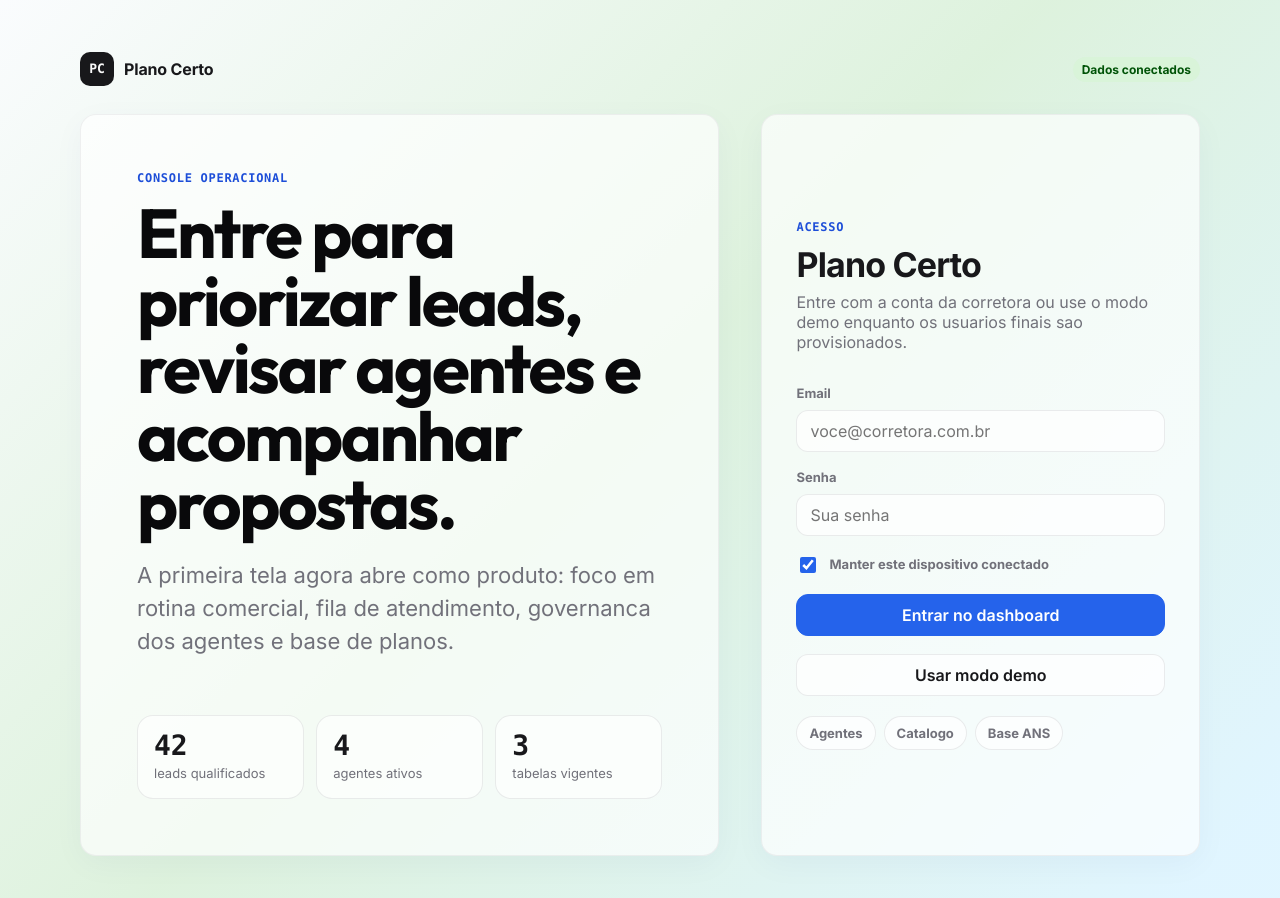
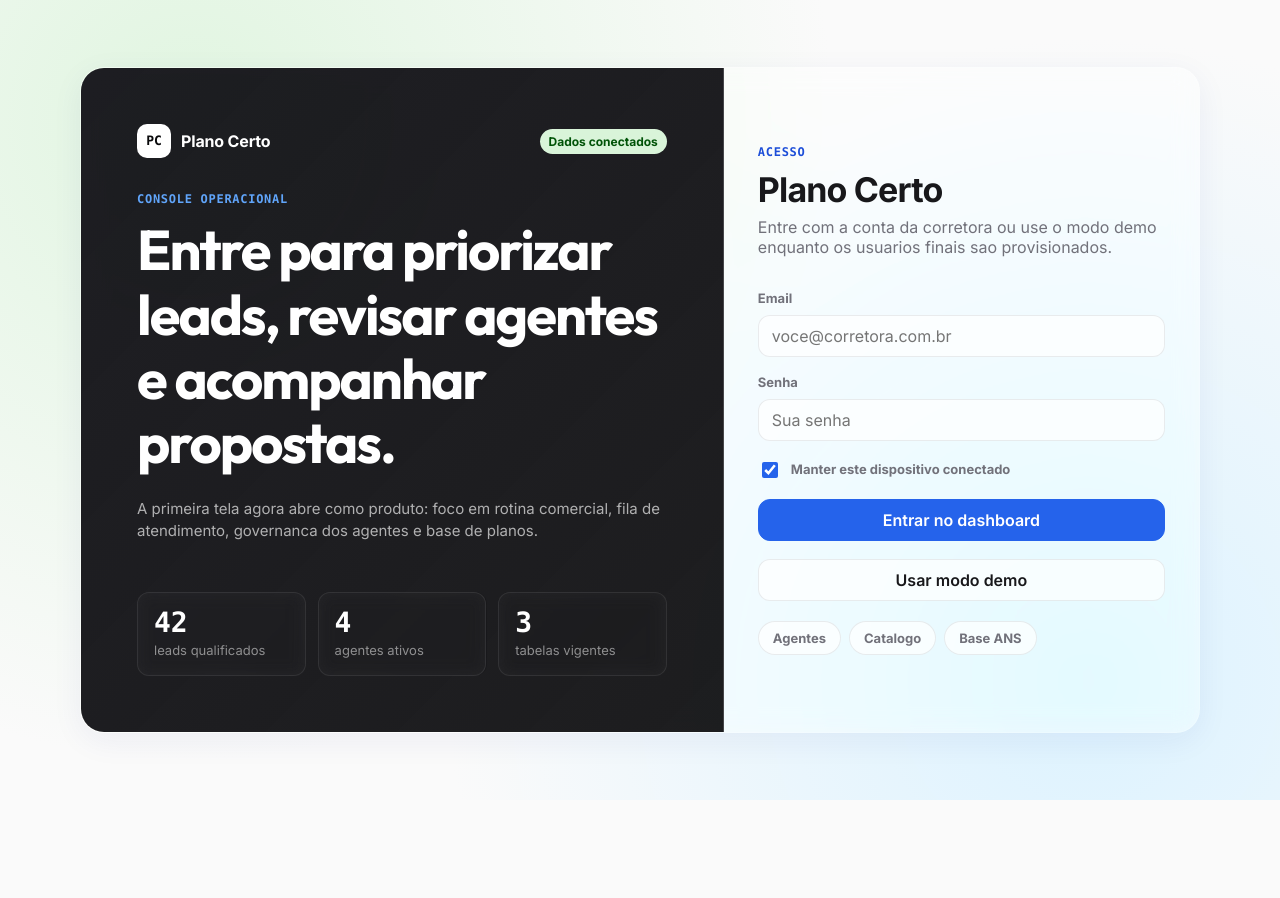
Before and after one commit to sartidigital-lab/Plano-Certo, a React (Vite) app: page / in a window 1280 px wide. After the commit the page ends 800 px from the top, so only its background shows below. Built offline with nearby package versions, Linux system fonts and the light colour scheme; no server answers.

Commit message:
style: redesign login page layout and clean up design system specification

```diff
--- a/css_plano-certo.css
+++ b/css_plano-certo.css
@@ -25,6 +25,9 @@
   --gradient-start: oklch(98% 0.005 250);
   --card-nested-bg: oklch(99% 0.003 250);
   --table-head-bg: oklch(98% 0.006 250);
+  --login-bg: radial-gradient(circle at 15% 15%, oklch(95% 0.035 145) 0%, transparent 50%),
+              radial-gradient(circle at 85% 85%, oklch(95% 0.03 235) 0%, transparent 50%),
+              var(--bg);
   color-scheme: light dark;
 }
 
@@ -50,6 +53,9 @@
     --gradient-start: oklch(14% 0.01 250);
     --card-nested-bg: rgba(255, 255, 255, 0.04);
     --table-head-bg: rgba(255, 255, 255, 0.06);
+    --login-bg: radial-gradient(circle at 15% 15%, oklch(16% 0.02 145) 0%, transparent 55%),
+                radial-gradient(circle at 85% 85%, oklch(14% 0.02 235) 0%, transparent 55%),
+                var(--bg);
   }
 }
 
@@ -916,12 +922,36 @@ h3 {
   display: grid;
   place-items: center;
   padding: clamp(18px, 4vw, 42px);
-  background:
-    linear-gradient(135deg, oklch(99% 0.003 250) 0%, oklch(94% 0.035 145) 48%, oklch(96% 0.028 235) 100%);
+  background: var(--login-bg);
 }
 
 .login-shell {
   width: min(1120px, 100%);
+}
+
+.login-layout {
+  display: grid;
+  grid-template-columns: minmax(0, 1.15fr) minmax(340px, 0.85fr);
+  gap: 0;
+  align-items: stretch;
+  border: 1px solid var(--glass-border);
+  border-radius: 24px;
+  background: var(--glass-bg);
+  backdrop-filter: var(--glass-blur);
+  -webkit-backdrop-filter: var(--glass-blur);
+  box-shadow: var(--glass-shadow);
+  overflow: hidden;
+}
+
+.login-copy {
+  min-height: 620px;
+  display: flex;
+  flex-direction: column;
+  justify-content: flex-end;
+  padding: clamp(28px, 5vw, 56px);
+  background: linear-gradient(135deg, rgba(20, 20, 25, 0.96) 0%, rgba(10, 10, 12, 0.92) 100%);
+  border-right: 1px solid var(--glass-border);
+  color: rgba(255, 255, 255, 0.9);
 }
 
 .login-brand {
@@ -930,40 +960,38 @@ h3 {
   align-items: center;
   justify-content: space-between;
   gap: 16px;
-  margin-bottom: 18px;
+  margin-bottom: auto;
+  padding-bottom: 34px;
 }
 
-.login-layout {
-  display: grid;
-  grid-template-columns: minmax(0, 1.05fr) minmax(340px, 0.72fr);
-  gap: clamp(18px, 4vw, 42px);
-  align-items: stretch;
+.login-copy .brand {
+  color: #ffffff;
 }
 
-.login-copy,
-.login-panel {
-  border: 1px solid color-mix(in oklch, var(--border), white 28%);
-  border-radius: var(--radius);
-  background: color-mix(in oklch, var(--surface), transparent 4%);
-  box-shadow: var(--shadow);
-}
-
-.login-copy {
-  min-height: 620px;
-  display: flex;
-  flex-direction: column;
-  justify-content: flex-end;
-  padding: clamp(28px, 5vw, 56px);
+.login-copy .brand__mark {
+  color: #09090b;
+  background: #ffffff;
 }
 
 .login-copy h1 {
   max-width: 760px;
   margin-bottom: 22px;
-  font-size: clamp(38px, 5.4vw, 70px);
+  font-size: clamp(32px, 5vw, 56px);
+  color: #ffffff;
+  line-height: 1.15;
+  font-weight: 700;
 }
 
 .login-copy .lede {
+  color: rgba(255, 255, 255, 0.65);
   max-width: 680px;
+  font-size: clamp(14px, 1.8vw, 15px);
+  line-height: 1.5;
+}
+
+.login-copy .eyebrow {
+  color: #60a5fa;
+  margin-bottom: 12px;
 }
 
 .login-metrics {
@@ -976,21 +1004,32 @@ h3 {
 .login-metrics div {
   display: grid;
   gap: 6px;
-  border: 1px solid var(--border);
-  border-radius: var(--radius);
+  border: 1px solid rgba(255, 255, 255, 0.08);
+  border-radius: 12px;
   padding: 16px;
-  background: color-mix(in oklch, var(--surface), transparent 12%);
+  background: rgba(255, 255, 255, 0.04);
+  backdrop-filter: blur(8px);
+  -webkit-backdrop-filter: blur(8px);
+  transition: var(--transition-smooth);
+}
+
+.login-metrics div:hover {
+  transform: translateY(-2px);
+  background: rgba(255, 255, 255, 0.08);
+  border-color: rgba(255, 255, 255, 0.16);
+  box-shadow: 0 8px 24px rgba(0, 0, 0, 0.2);
 }
 
 .login-metrics strong {
+  color: #ffffff;
   font-family: var(--font-mono);
-  font-size: 28px;
+  font-size: clamp(20px, 3vw, 28px);
   line-height: 1;
 }
 
 .login-metrics span {
-  color: var(--muted);
-  font-size: 13px;
+  color: rgba(255, 255, 255, 0.5);
+  font-size: clamp(11px, 1.5vw, 13px);
 }
 
 .login-panel {
@@ -1064,16 +1103,19 @@ h3 {
   align-items: center;
   border: 1px solid var(--border);
   border-radius: 999px;
-  padding: 0 12px;
+  padding: 0 14px;
   color: var(--muted);
   background: var(--surface);
   font-size: 13px;
   font-weight: 650;
+  transition: var(--transition-smooth);
 }
 
 .login-shortcuts button:hover {
   color: var(--fg);
-  border-color: color-mix(in oklch, var(--accent), var(--border) 45%);
+  border-color: var(--accent);
+  transform: translateY(-1px);
+  background: var(--bg);
 }
 
 @media (max-width: 1180px) {
@@ -1193,22 +1235,30 @@ h3 {
     padding: 16px;
   }
 
-  .login-brand {
-    align-items: flex-start;
-    flex-direction: column;
+  .login-layout {
+    grid-template-columns: 1fr;
+    border-radius: 16px;
   }
 
-  .login-copy,
-  .login-panel {
-    padding: 20px;
+  .login-copy {
+    min-height: auto;
+    border-right: 0;
+    border-bottom: 1px solid var(--glass-border);
+    padding: 24px;
   }
 
   .login-panel {
-    order: -1;
+    padding: 24px;
+  }
+
+  .login-brand {
+    padding-bottom: 24px;
   }
 
   .login-metrics {
-    grid-template-columns: 1fr;
+    grid-template-columns: repeat(3, minmax(0, 1fr));
+    gap: 8px;
+    margin-top: 24px;
   }
 
   .bubble {
--- a/src/pages/Home.jsx
+++ b/src/pages/Home.jsx
@@ -35,15 +35,14 @@ export default function Home({ navigate, onSessionChange }) {
   return (
     <main className="login-page">
       <section className="login-shell" aria-label="Acesso ao Plano Certo">
-        <div className="login-brand">
-          <Brand navigate={navigate} />
-          <span className={`status ${dataMode.mode === 'supabase-configured' ? 'status--success' : 'status--warn'}`}>
-            {dataMode.mode === 'supabase-configured' ? 'Dados conectados' : 'Modo demo'}
-          </span>
-        </div>
-
         <div className="login-layout">
           <section className="login-copy">
+            <div className="login-brand">
+              <Brand navigate={navigate} />
+              <span className={`status ${dataMode.mode === 'supabase-configured' ? 'status--success' : 'status--warn'}`}>
+                {dataMode.mode === 'supabase-configured' ? 'Dados conectados' : 'Modo demo'}
+              </span>
+            </div>
             <p className="eyebrow">Console operacional</p>
             <h1>Entre para priorizar leads, revisar agentes e acompanhar propostas.</h1>
             <p className="lede">A primeira tela agora abre como produto: foco em rotina comercial, fila de atendimento, governanca dos agentes e base de planos.</p>
```
